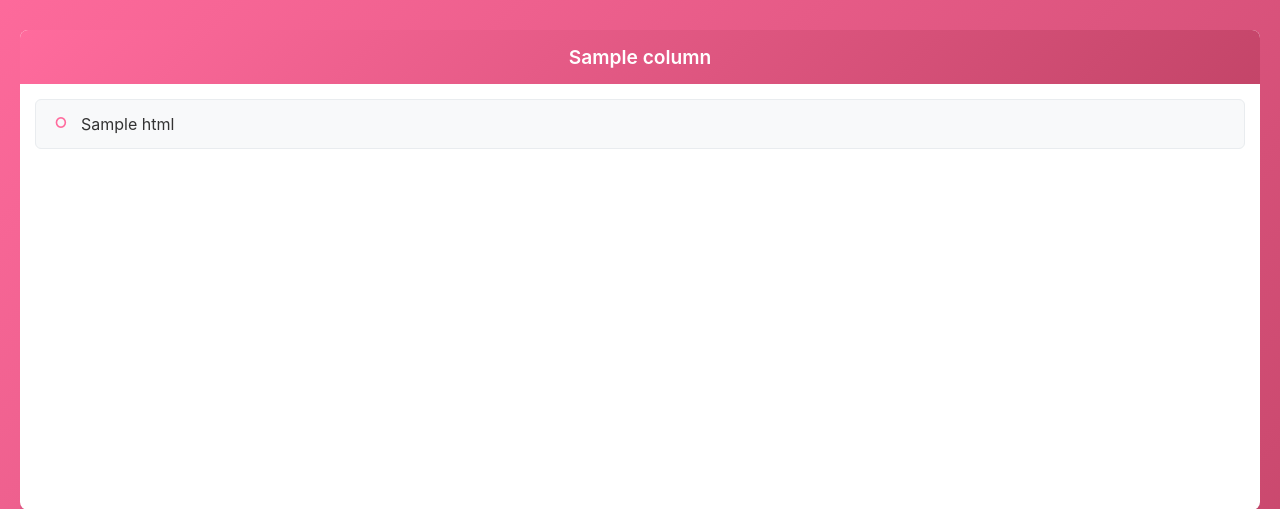
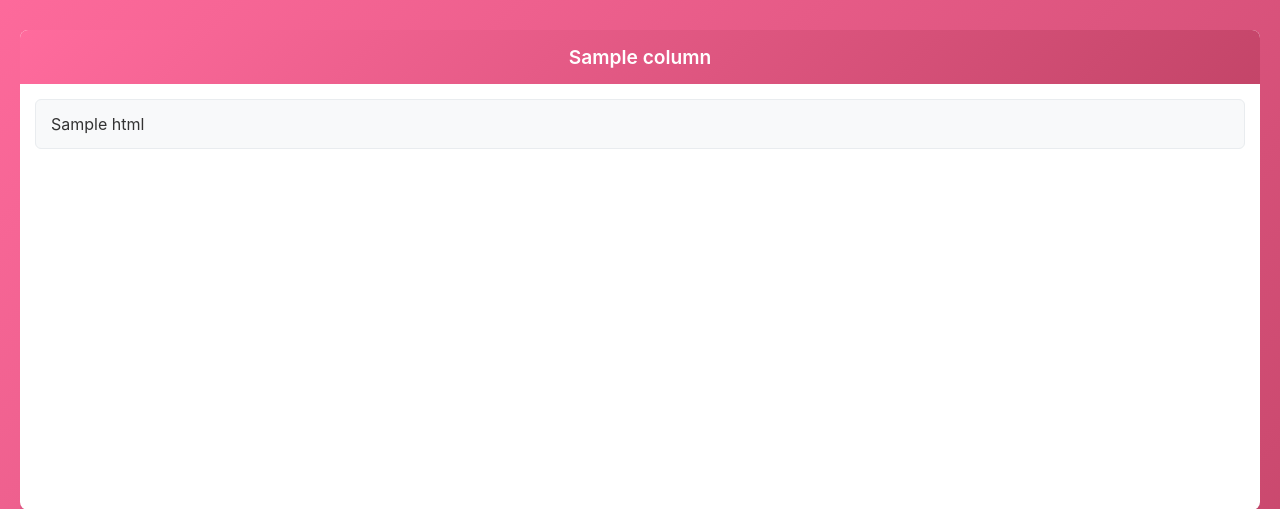
Before and after one commit to nicolevanderhoeven/kardinal, a Flask app: template templates/kanban.html in a window 1280 px wide. Shown: the part 69-578 px from the top of the page. Run offline with Flask 3, Linux system fonts and the light colour scheme; the template is opened without the code that fills it: most values are stand-ins (such as "Sample title", 1, 10 or a date in 2020).

Commit message:
Remove checkbox span from kanban cards

```diff
--- a/templates/kanban.html
+++ b/templates/kanban.html
@@ -21,7 +21,6 @@
                         {% if column.cards %}
                             {% for card in column.cards %}
                             <div class="kanban-card {% if card.completed %}completed{% endif %}">
-                                <span class="card-checkbox">{% if card.completed %}✓{% else %}○{% endif %}</span>
                                 <div class="card-text">{{ card.html|safe }}</div>
                             </div>
                             {% endfor %}
```
